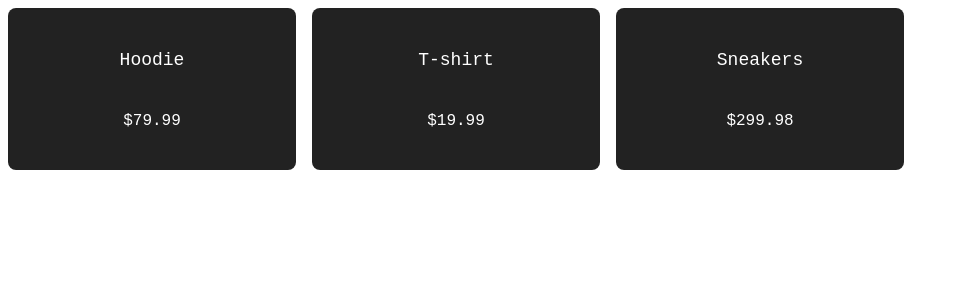
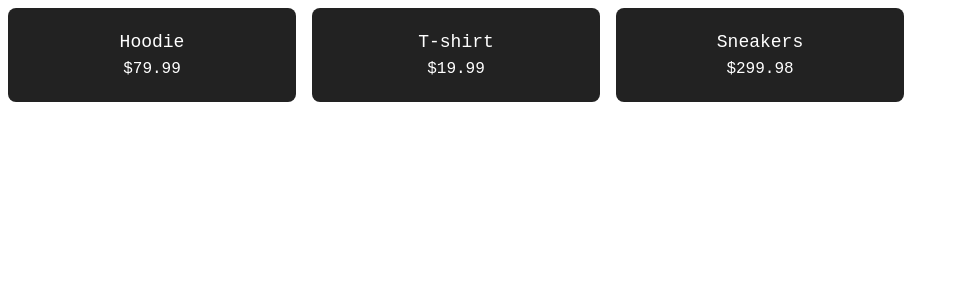
Before and after one commit to MeenS4/react-shop, a React (Vite) app: page / in a window 1280 px wide. Shown: the top 300 px of the page, without its empty margins (0-959 px from the left). Built offline with nearby package versions, Linux system fonts and the light colour scheme.

Commit message:
bugfix: remove default padding for p element

```diff
--- a/src/index.scss
+++ b/src/index.scss
@@ -1,3 +1,8 @@
 * {
   font-family: monospace;
 }
+
+p {
+  margin: 0px;
+  padding: 0px;
+}
```
